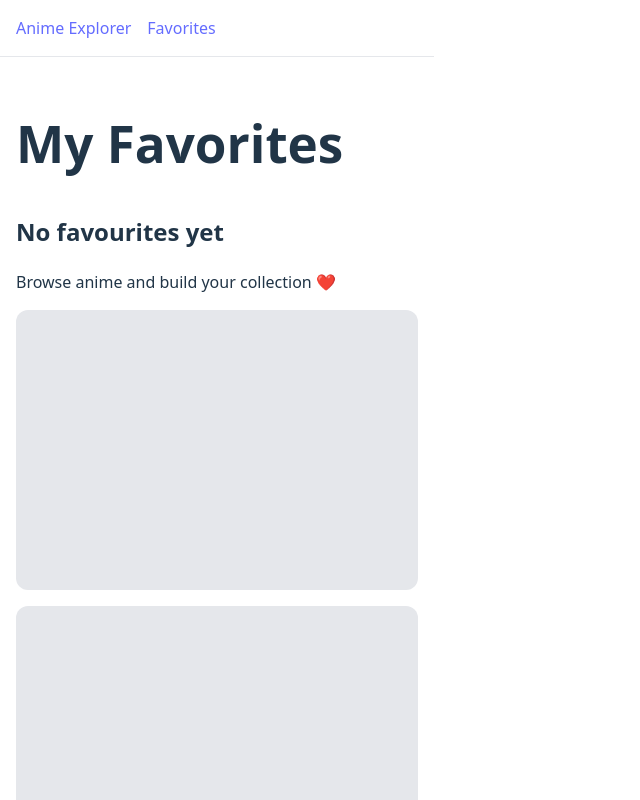
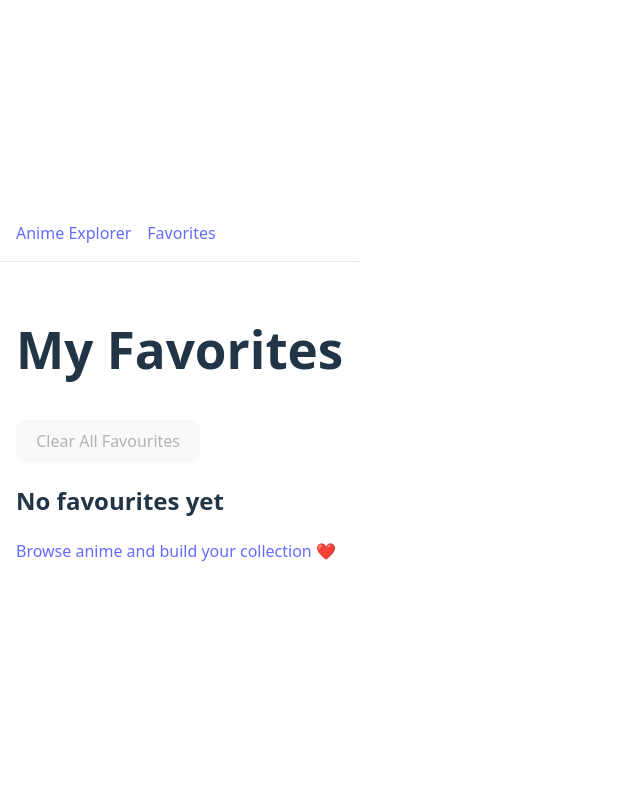
Before and after one commit to stradrich/anime-explorer, a React (Vite) app: page /favorites in a window 1280 px wide. Shown: the top 800 px of the page, without its empty margins (0-640 px from the left). Built offline with nearby package versions, Linux system fonts and the light colour scheme; the HTML template or start-up script is replaced by a standard one.

Commit message:
feat: useContext to pass favourites

```diff
--- a/src/App.tsx
+++ b/src/App.tsx
@@ -3,9 +3,11 @@ import Layout from './components/Layout';
 import AnimeMainList from './components/AnimeMainList';
 import AnimeDetailedPage from './components/AnimeDetailedPage';
 import FavoritePage from './components/FavouritePage';
+import { FavouritesProvider } from "./context/FavouritesContext";
 
 export default function App() {
   return (
+    <FavouritesProvider>
       <BrowserRouter>
         <Routes>
           <Route element={<Layout/>}>
@@ -15,5 +17,6 @@ export default function App() {
           </Route>
         </Routes>
       </BrowserRouter>
+    </FavouritesProvider>
   )
-}
+};
--- a/src/components/AnimeDetailedPage.tsx
+++ b/src/components/AnimeDetailedPage.tsx
@@ -1,9 +1,15 @@
 import { useNavigate, useParams } from "react-router-dom"
 import { mockAnimeDetail } from "../types/mockData/anime-detail";
+import { useState } from "react";
+import { AiFillHeart, AiOutlineHeart } from "react-icons/ai";
+import { useFavourites } from "../context/FavouritesContext";
 
 export default function AnimeDetailedPage() {
   const { id } = useParams();
   const navigate = useNavigate();
+  // const [isFavourite, setIsFavourite] = useState(false);
+  const { favourites, toggleFavourite } = useFavourites();
+
 
   const anime = mockAnimeDetail.find(
     (anime) => anime.id === Number(id)
@@ -13,11 +19,27 @@ export default function AnimeDetailedPage() {
     return <p>Anime not found</p>;
   }
 
+  // const toggleFavourite = () => setIsFavourite(!isFavourite);
+   const isFavourite = favourites.includes(anime.id);
+
   return (
     <div>
       <button onClick={() => navigate(-1)}>
         Back
       </button>
+
+       <button
+        onClick={() => toggleFavourite(anime.id)}
+        style={{
+          background: "none",
+          border: "none",
+          cursor: "pointer",
+          fontSize: "1.5rem",
+          color: isFavourite ? "red" : "gray",
+        }}
+      >
+      {isFavourite ? <AiFillHeart /> : <AiOutlineHeart />}
+    </button>
 
       <div>
           {/* Anime Image */}
--- a/src/components/FavouritePage.tsx
+++ b/src/components/FavouritePage.tsx
@@ -1,19 +1,48 @@
 import LoadingSkeleton from "../components/ui/loading-skeleton"
 import AnimeCard from "./AnimeCard"
 import { mockAnimeArr } from "../types/mockData/anime"
+import { useFavourites } from "../context/FavouritesContext"
+import { useEffect, useState } from "react";
+import { Link } from "react-router-dom";
 
 export default function FavoritePage() {
+  const { favourites, clearFavourites } = useFavourites();
+    const [loading, setLoading] = useState(false);
+
+    const favouriteAnimes = mockAnimeArr.filter(anime =>
+      favourites.includes(anime.id)
+    );
+
+    useEffect(() => {
+      setLoading(true);
+      setTimeout(() => setLoading(false), 100);
+    }, []);
+
   return (
      <section className="container">
 
       <div>
         <h1>My Favorites</h1>
+        <button
+          onClick={clearFavourites}
+          disabled={favouriteAnimes.length === 0}
+        >
+          Clear All Favourites
+        </button>
+        <div>
+          {favouriteAnimes.length === 0 ? (
             <div>
               <h2>No favourites yet</h2>
+               <Link to={`/`}>
                   <p>Browse anime and build your collection ❤️</p>
-
-         <LoadingSkeleton/>
-
+               </Link>
+            </div>
+          ) : (
+            <div>
+              {loading ?
+                   (<LoadingSkeleton/>)
+                   :
+                   (
                      <div
                        style={{
                          display: "grid",
@@ -21,10 +50,14 @@ export default function FavoritePage() {
                          gap: "1rem",
                        }}
                      >
-          {mockAnimeArr.map((anime) => (
+                       {favouriteAnimes.map((anime) => (
                          <AnimeCard anime={anime}/>
                        ))}
                      </div>
+                   )
+               }
+            </div>
+          )}
         </div>
       </div>
      </section>
--- /dev/null
+++ b/src/context/FavouritesContext.tsx
@@ -0,0 +1,42 @@
+import { createContext, useContext, useState, type ReactNode } from "react";
+
+interface FavouritesContextType {
+    favourites: number[];
+    toggleFavourite: (id: number) => void;
+    clearFavourites: () => void;
+}
+
+const FavouritesContext = createContext<FavouritesContextType | undefined>(undefined);
+
+export const FavouritesProvider = ({ children } : { children: ReactNode }) => {
+    const [favourites, setFavourites] = useState<number[]>(() => {
+        const stored = localStorage.getItem("favourites");
+        return stored ? JSON.parse(stored) : [];
+    });
+
+    const toggleFavourite = (id: number) => {
+        setFavourites(prev => {
+            const updated = prev.includes(id) ? prev.filter(favourites => favourites !== id) : [...prev, id];
+            localStorage.setItem("favourites", JSON.stringify(updated));
+            return updated;
+        })
+    }
+
+    const clearFavourites = () => {
+        setFavourites([]);
+        localStorage.removeItem("favourites");
+    };
+
+    return (
+        <FavouritesContext.Provider value={{ favourites, toggleFavourite, clearFavourites}}>
+            {children}
+        </FavouritesContext.Provider>
+    );
+};
+
+// Helper hook for convenience
+export const useFavourites = () => {
+    const context = useContext(FavouritesContext);
+    if (!context) throw new Error('useFavourites must be used within FavouritesProvider');
+    return context;
+}
```
Lines whose indentation alone changed are shown as unchanged.
